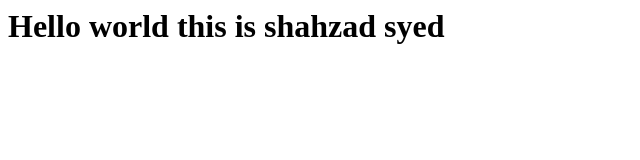
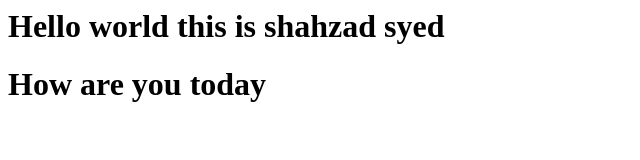
Before and after one commit to shahzad314/projectcode, a plain HTML site: page index.html in a window 1280 px wide. Shown: the whole page, without its empty margins (0-640 px from the left). Drawn offline with Linux system fonts and the light colour scheme.

Commit message:
new line add

```diff
--- a/index.html
+++ b/index.html
@@ -1 +1,2 @@
 <h1>Hello world this is shahzad syed<h1>
+    How are you today
```
